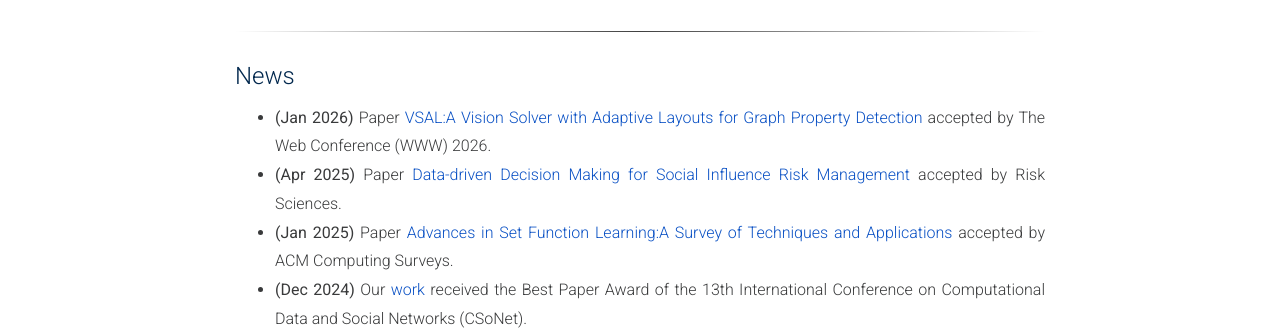
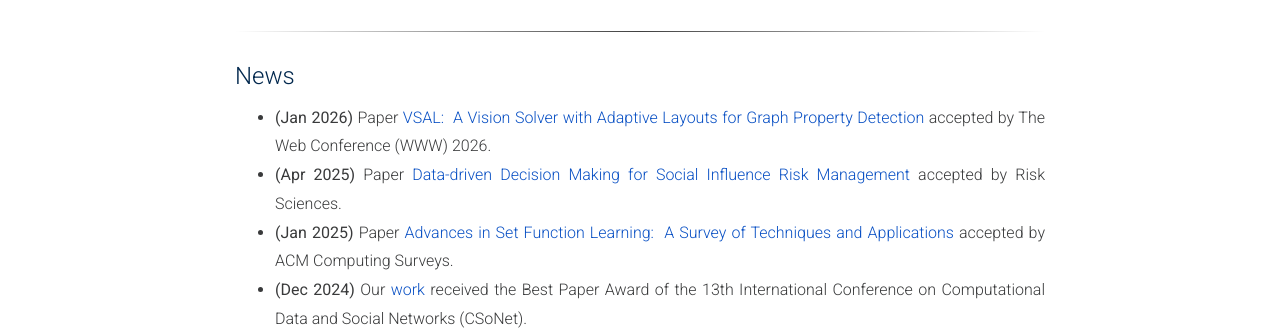
Before and after one commit to Jiahao-Xie-86/Jiahao-Xie-86.github.io, a Jekyll site: the page built from index.markdown, in a window 1280 px wide and 900 px high, scrolled down 498 px. Shown: the part 152-483 px from the top of the window. Built offline with Jekyll 4.4.1, drawn with Linux system fonts in a browser that asks for light colours; nearby versions of some CDN libraries; a style sheet for code colours, icons or effects is not loaded; part of the change alters nothing that is shown.

```diff
--- a/_data/news.yaml
+++ b/_data/news.yaml
@@ -1,7 +1,7 @@
 recent:
- - <b>(Jan 2026)</b> Paper <a href=""> VSAL:A Vision Solver with Adaptive Layouts for Graph Property Detection </a> accepted by The Web Conference (WWW) 2026.
+ - <b>(Jan 2026)</b> Paper <a href=""> VSAL:&nbsp A Vision Solver with Adaptive Layouts for Graph Property Detection </a> accepted by The Web Conference (WWW) 2026.
  - <b>(Apr 2025)</b> Paper <a href="https://www.sciencedirect.com/science/article/pii/S2950629825000098"> Data-driven Decision Making for Social Influence Risk Management </a> accepted by Risk Sciences.
- - <b>(Jan 2025)</b> Paper <a href="https://dl.acm.org/doi/10.1145/3715905"> Advances in Set Function Learning:A Survey of Techniques and Applications</a> accepted by ACM Computing Surveys.
+ - <b>(Jan 2025)</b> Paper <a href="https://dl.acm.org/doi/10.1145/3715905"> Advances in Set Function Learning:&nbsp A Survey of Techniques and Applications</a> accepted by ACM Computing Surveys.
  - <b>(Dec 2024)</b> Our <a href="https://link.springer.com/chapter/10.1007/978-981-96-6389-7_5" target="_blank">work</a> received the Best Paper Award of the 13th International Conference on Computational Data and Social Networks (CSoNet).
 
 more:
```
